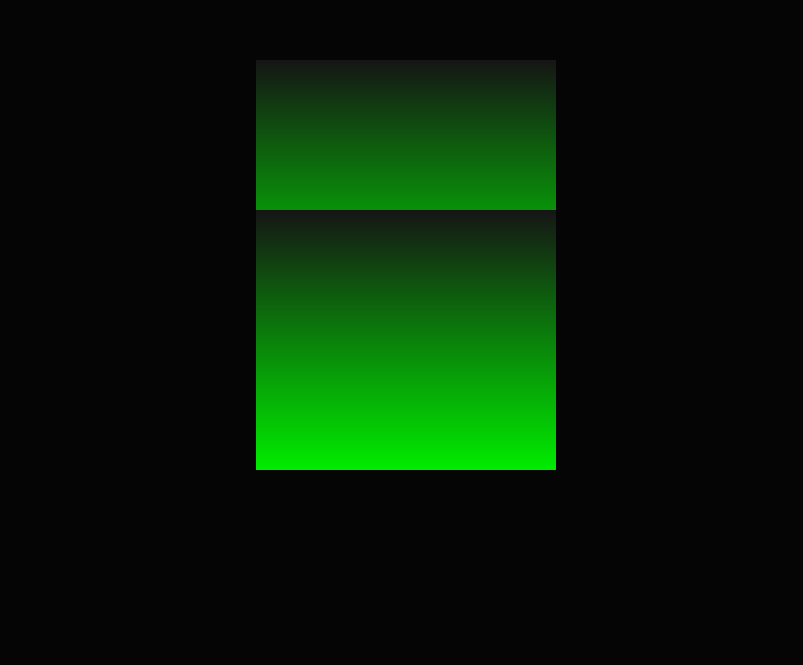
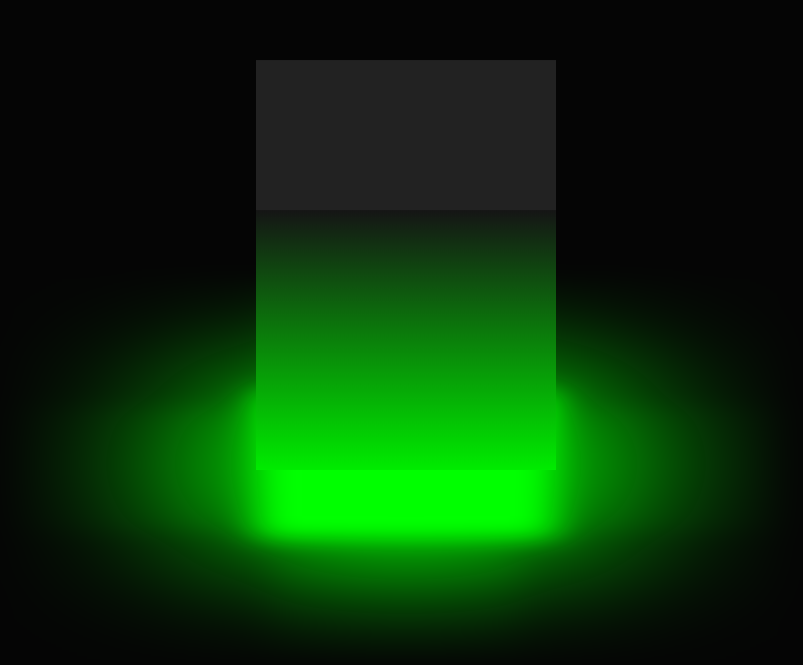
Before and after one commit to Mcdemzy/ambient-light-effect-css, a plain HTML site: page index.html in a window 1280 px wide. Shown: the part 135-800 px from the top of the page, without its empty margins (234-1037 px from the left). Drawn offline with Linux system fonts and the light colour scheme.

Commit message:
Designed green cube

```diff
--- a/style.css
+++ b/style.css
@@ -56,4 +56,20 @@ body {
   width: 300px;
   height: 300px;
   background: #222;
+  transform: rotateX(90deg) translateZ(150px);
 }
+
+.top::before {
+  content: "";
+  position: absolute;
+  top: 0;
+  left: 0;
+  width: 300px;
+  height: 300px;
+  background: #0f0;
+  transform: translateZ(-380px);
+  filter: blur(20px);
+  box-shadow: 0 0 120px rgba(0, 255, 0, 0.2), 0 0 200px rgba(0, 255, 0, 0.4),
+    0 0 300px rgba(0, 255, 0, 0.6), 0 0 400px rgba(0, 255, 0, 0.8),
+    0 0 500px rgba(0, 255, 0, 1);
+}
```
